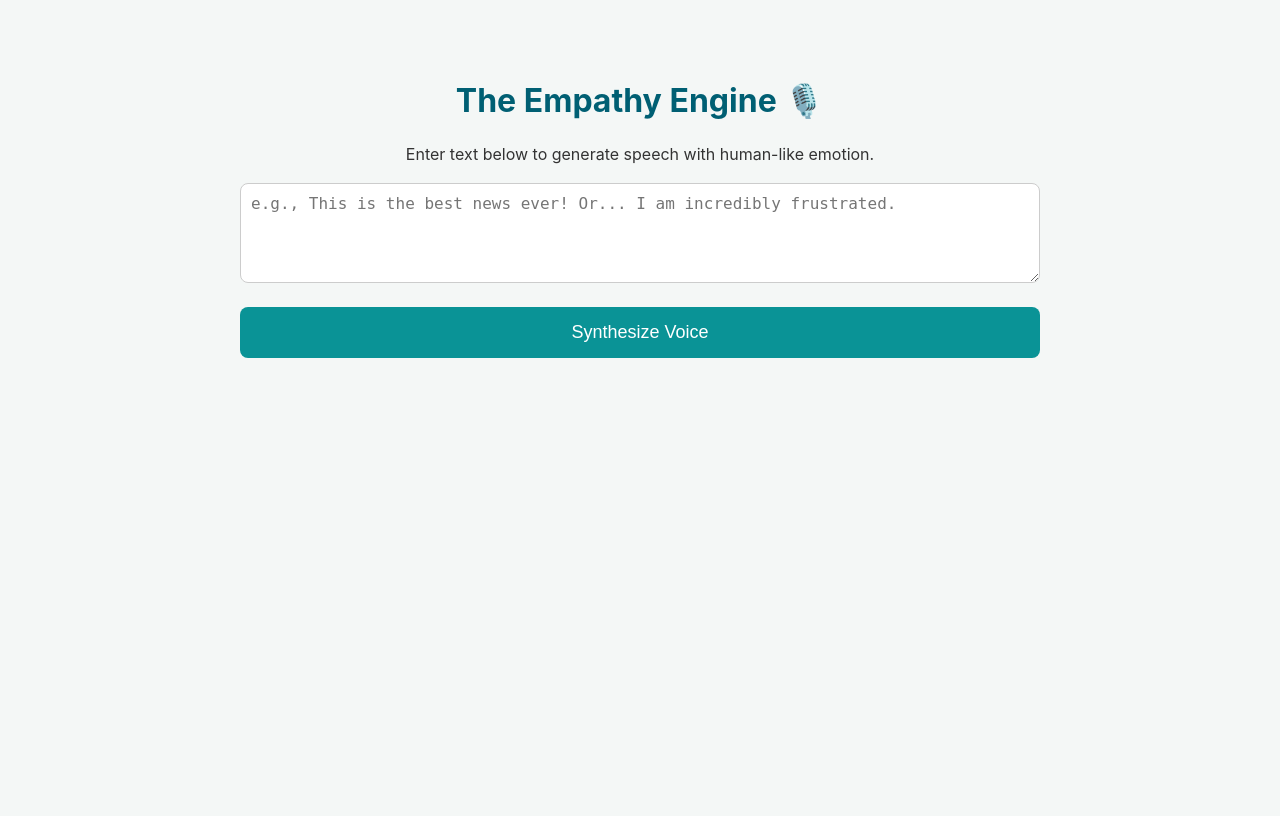
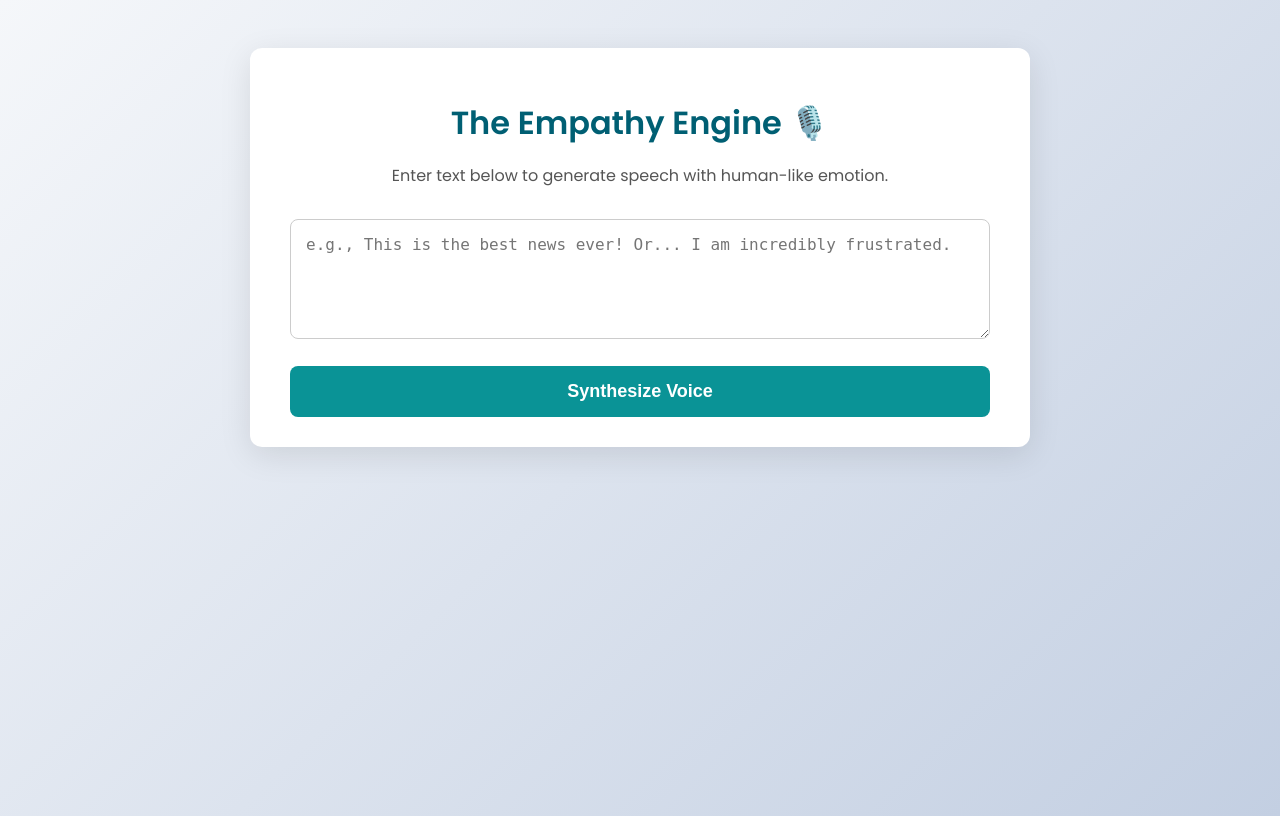
Before and after one commit to chinmay2814/Darwix-AI-Empathy-Engine, a Flask app: page / in a window 1280 px wide. Before the commit the page ends 358 px from the top, so only its background shows below. Run offline with Flask 3, Linux system fonts and the light colour scheme.

Commit message:
final update

```diff
--- a/templates/index.html
+++ b/templates/index.html
@@ -5,24 +5,139 @@
     <meta name="viewport" content="width=device-width, initial-scale=1.0">
     <title>The Empathy Engine</title>
     <style>
-        body { font-family: -apple-system, BlinkMacSystemFont, "Segoe UI", Roboto, Helvetica, Arial, sans-serif; background-color: #f4f7f6; color: #333; max-width: 800px; margin: 40px auto; padding: 20px; }
-        h1 { color: #005f73; text-align: center; }
-        textarea { width: 100%; padding: 10px; border-radius: 8px; border: 1px solid #ccc; font-size: 16px; min-height: 100px; box-sizing: border-box; }
-        input[type="submit"] { display: block; width: 100%; padding: 15px; background-color: #0a9396; color: white; border: none; border-radius: 8px; font-size: 18px; cursor: pointer; margin-top: 20px; }
-        input[type="submit"]:hover { background-color: #005f73; }
-        .result-box { margin-top: 30px; background-color: #fff; padding: 20px; border-radius: 8px; box-shadow: 0 2px 4px rgba(0,0,0,0.1); }
-        audio { width: 100%; margin-top: 15px; }
-        h2 { color: #0a9396; }
-        p { line-height: 1.6; }
+        /* --- Imports & General Styling --- */
+        @import url('https://fonts.googleapis.com/css2?family=Poppins:wght@400;600&display=swap');
+
+        body {
+            font-family: 'Poppins', -apple-system, BlinkMacSystemFont, "Segoe UI", Roboto, Helvetica, Arial, sans-serif;
+            background: linear-gradient(135deg, #f5f7fa 0%, #c3cfe2 100%);
+            color: #333;
+            display: flex;
+            justify-content: center;
+            align-items: flex-start;
+            min-height: 100vh;
+            padding: 40px 20px;
+            box-sizing: border-box;
+        }
+
+        /* --- Main Content Wrapper --- */
+        .container {
+            max-width: 700px;
+            width: 100%;
+            background-color: #ffffff;
+            padding: 30px 40px;
+            border-radius: 12px;
+            box-shadow: 0 8px 32px rgba(0, 0, 0, 0.1);
+        }
+
+        h1 {
+            color: #005f73;
+            text-align: center;
+            font-weight: 600;
+            margin-bottom: 10px;
+        }
+
+        .subtitle {
+            text-align: center;
+            color: #555;
+            margin-bottom: 30px;
+        }
+
+        /* --- Form Elements --- */
+        textarea {
+            width: 100%;
+            padding: 15px;
+            border-radius: 8px;
+            border: 1px solid #ccc;
+            font-size: 16px;
+            min-height: 120px;
+            box-sizing: border-box;
+            resize: vertical;
+            transition: border-color 0.3s, box-shadow 0.3s;
+        }
+
+        textarea:focus {
+            outline: none;
+            border-color: #0a9396;
+            box-shadow: 0 0 0 3px rgba(10, 147, 150, 0.2);
+        }
+
+        input[type="submit"] {
+            display: block;
+            width: 100%;
+            padding: 15px;
+            background-color: #0a9396;
+            color: white;
+            border: none;
+            border-radius: 8px;
+            font-size: 18px;
+            font-weight: 600;
+            cursor: pointer;
+            margin-top: 20px;
+            transition: background-color 0.3s, transform 0.2s;
+        }
+
+        input[type="submit"]:hover {
+            background-color: #005f73;
+            transform: translateY(-2px);
+        }
+
+        /* --- Loading State for the Button --- */
+        input[type="submit"].loading {
+            background-color: #555;
+            cursor: not-allowed;
+        }
+
+        input[type="submit"].loading::after {
+            content: ' .';
+            animation: dots 1.4s infinite;
+        }
+
+        @keyframes dots {
+            0%, 20% { content: ' .'; }
+            40% { content: ' ..'; }
+            60% { content: ' ...'; }
+            80%, 100% { content: ''; }
+        }
+
+        /* --- Result Box --- */
+        .result-box {
+            margin-top: 30px;
+            background-color: #f8f9fa;
+            padding: 25px;
+            border-radius: 8px;
+            border-left: 5px solid #0a9396;
+            animation: fadeIn 0.5s ease-in-out;
+        }
+
+        @keyframes fadeIn {
+            from { opacity: 0; transform: translateY(20px); }
+            to { opacity: 1; transform: translateY(0); }
+        }
+
+        audio {
+            width: 100%;
+            margin-top: 15px;
+        }
+
+        h2 {
+            color: #0a9396;
+            margin-top: 0;
+        }
+
+        p {
+            line-height: 1.6;
+        }
     </style>
 </head>
 <body>
+    <div class="container">
         <h1>The Empathy Engine 🎙️</h1>
-    <p style="text-align: center;">Enter text below to generate speech with human-like emotion.</p>
+        <p class="subtitle">Enter text below to generate speech with human-like emotion.</p>
 
-    <form action="/" method="post">
+        <form id="tts-form" action="/" method="post">
             <textarea name="text" placeholder="e.g., This is the best news ever! Or... I am incredibly frustrated.">{{ text or '' }}</textarea>
-        <input type="submit" value="Synthesize Voice">
+            <input id="submit-button" type="submit" value="Synthesize Voice">
         </form>
 
         {% if audio_path %}
@@ -36,6 +151,21 @@
             </audio>
         </div>
         {% endif %}
+    </div>
+
+    <script>
+        const ttsForm = document.getElementById('tts-form');
+        const submitButton = document.getElementById('submit-button');
+
+        ttsForm.addEventListener('submit', function() {
+            // Change button text to show it's working
+            submitButton.value = 'Synthesizing...';
+            // Add a class to style the loading state
+            submitButton.classList.add('loading');
+            // Disable the button to prevent multiple clicks
+            submitButton.disabled = true;
+        });
+    </script>
 
 </body>
 </html>
```
Also changed, not shown: app_gradio.py (deleted, +0 -136 lines), engine_logic.py (+6 -7 lines), README.md (added), 8 other files. Lines whose indentation alone changed are shown as unchanged.
